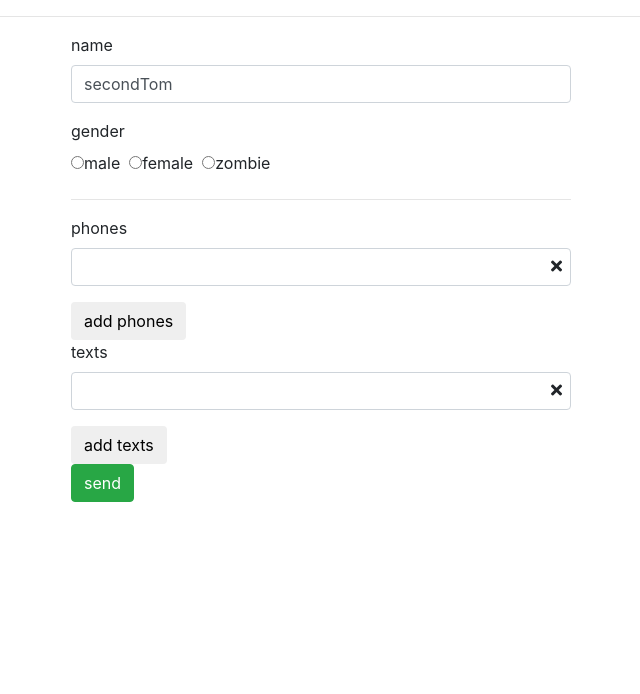
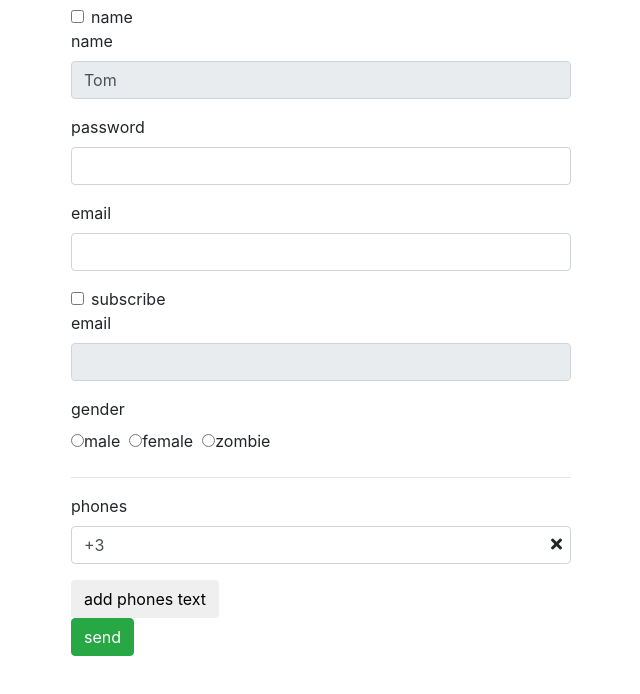
Before and after one commit to voooodoo/reactiveForms, an Angular app: page / in a window 1280 px wide. Shown: the top 694 px of the page, without its empty margins (319-959 px from the left). Built offline with nearby package versions, Linux system fonts and the light colour scheme.

Commit message:
add disabled

```diff
--- a/src/app/app.component.html
+++ b/src/app/app.component.html
@@ -1,3 +1,2 @@
-<!--<app-main-form></app-main-form>-->
-<hr>
-<app-second-form></app-second-form>
+<app-main-form></app-main-form>
+<!--<app-second-form></app-second-form>-->
--- a/src/app/form.json
+++ /dev/null
@@ -1,6 +0,0 @@
-[{
-    "label":"name",
-    "type":"text",
-    "value":"tom",
-    "validators":"required"
-}]
--- a/src/app/forms/forms-item/checkbox/checkbox.component.html
+++ b/src/app/forms/forms-item/checkbox/checkbox.component.html
@@ -7,5 +7,4 @@
         id="{{item.name}}"
     >
     <label class="form-check-label" for="{{item.name}}">{{item.label}}</label>
-    <hr>
 </div>
--- a/src/app/forms/main-form/main-form.component.html
+++ b/src/app/forms/main-form/main-form.component.html
@@ -2,10 +2,10 @@
   <div class="col-xs-8 col-xs-offset-2">
     <form [formGroup]="form" (ngSubmit)="onSubmit()">
 
-    <div *ngFor="let item of formJSON; let i = index">
+    <div *ngFor="let item of formData; let i = index">
 
       <ng-container [ngSwitch]="item.type">
-        <ng-template ngSwitchCase="text">
+        <ng-template ngSwitchCase="text" >
           <app-text-form [item] = "item" [form]="form"></app-text-form>
         </ng-template>
 
@@ -13,7 +13,7 @@
           <app-password-form [item] = "item" [form]=form></app-password-form>
         </ng-template>
 
-        <ng-template ngSwitchCase="checkbox">
+        <ng-template ngSwitchCase="checkbox" >
           <app-checkbox [item] = "item" [form]=form></app-checkbox>
         </ng-template>
 
@@ -22,6 +22,43 @@
         </ng-template>
 
       </ng-container>
+
+      <div *ngIf="item.array">
+        <label>{{item.name}}</label>
+      <div formArrayName="{{item.name}}">
+
+
+        <div class="form-group" *ngFor="let itemArray of form.controls[item.name].controls; let i = index">
+
+          <!--<ng-container [ngSwitch]="item.arrayType">
+            <ng-template ngSwitchCase="text">
+              <app-text-form [item] = "item" [form]="form"></app-text-form>
+            </ng-template>
+
+            <ng-template ngSwitchCase="password">
+              <app-password-form [item] = "item" [form]=form></app-password-form>
+            </ng-template>
+
+            <ng-template ngSwitchCase="checkbox">
+              <app-checkbox [item] = "item" [form]=form></app-checkbox>
+            </ng-template>
+
+            <ng-template ngSwitchCase="radio">
+              <app-radio [item] = "item" [form]=form></app-radio>
+            </ng-template>
+
+          </ng-container>-->
+
+        <input class="form-control" formControlName="{{i}}">
+            <i class="fas fa-times remove-icon" (click)="removeItem(item.name, i)"></i>
+          </div>
+        </div>
+        <button type="button" class="btn btn-default" (click)="addItem(item.name, item.value)">
+          add {{item.name}} {{item.arrayType}}
+        </button>
+      </div>
+
+
     </div>
 
 
--- a/src/app/forms/main-form/main-form.component.ts
+++ b/src/app/forms/main-form/main-form.component.ts
@@ -1,5 +1,5 @@
 import { Component, OnInit } from '@angular/core';
-import { FormGroup, FormBuilder, FormControl, FormControlName } from '@angular/forms';
+import { FormGroup, FormBuilder, FormControl, FormControlName, FormArray } from '@angular/forms';
 
 @Component({
   selector: 'app-main-form',
@@ -9,33 +9,50 @@ import { FormGroup, FormBuilder, FormControl, FormControlName } from '@angular/f
 export class MainFormComponent implements OnInit {
 
 
-  public formJSON: any[] = [
+  public formData: any[] = [
+    {
+      "name":"nameCheckbox",
+      "label":"name",
+      "type":"checkbox",
+      "value":false
+    },
     {
       "name":"userName",
       "label":"name",
       "type":"text",
       "value":"Tom",
-      "required":true
+      "required":true,
+      "disabled": "nameCheckbox"
     },
     {
       "name":"userPassword",
       "label":"password",
       "type":"password",
       "value":"",
-      "required":true
+      "required":true,
     },{
       "name":"userEmail",
       "label":"email",
       "type":"text",
       "value":"",
-      "required":false
+      "required":false,
+      "enable":true
     },{
       "name":"userSubscribe",
       "label":"subscribe",
       "type":"checkbox",
+      "value":false,
+      "validators":"",
+      "enable":true
+    },{
+      "name":"emailSubscribe",
+      "label":"email",
+      "type":"text",
       "value":"",
-      "validators":""
-    },{
+      "required":false,
+      "disabled": "userSubscribe",
+    }
+    ,{
       "name":"userGender",
       "label":"gender",
       "type":"radio",
@@ -45,23 +62,60 @@ export class MainFormComponent implements OnInit {
         {"label":"female","value":"female"},
         {"label":"zombie","value":"zombie"}
       ],
-      "required":"true"
+      "required":"true",
+      "enable":true
+    }, {
+      "arrayType": "text",
+      "name": "phones",
+      "label": "phones",
+      "array" : true,
+      "value":"+3",
+      "enable":false
     }];
 
 
 
 
   form: FormGroup;
-  constructor(private formBuilder:FormBuilder) {
-    this.form = formBuilder.group({
-    })
+  constructor(private formBuilder:FormBuilder) {}
+
+  ngOnInit() {
+
+
+    let fieldsCtrls = {};
+    for (let item of this.formData) {
+      switch(item.array) {
+        case true:
+          fieldsCtrls[item.name] = this.formBuilder.array([
+            this.formBuilder.control(item.value)
+          ]);
+      break;
+
+      default:
+        fieldsCtrls[item.name] = this.formBuilder.control({
+          value: item.value ||'',
+          disabled: item.disabled ? true:false
+        });
+      }
+
+      this.form = this.formBuilder.group( fieldsCtrls );
+   }
+
+   for (let item of this.formData) {
+    if(item['disabled']) {
+      this.form.controls[item.disabled].valueChanges.subscribe(value => {
+      this.form.get(item.name)[value ? 'enable': 'disable']()
+        });
+      }
+    }
   }
 
-  ngOnInit() {
-    for(let i = 0; i<this.formJSON.length;i++) {
-      let controlName = this.formJSON[i];
-      this.form.addControl(controlName.name, new FormControl(controlName.value) );
-    }
+  removeItem(name:string,index:number) {
+    (<FormArray>this.form.controls[name]).removeAt(index);
+  }
+
+  addItem(name:string, value:string ){
+    (<FormArray>this.form.controls[name]).push(new FormControl(value));
   }
 
   onSubmit() {
--- a/src/app/forms/second-form/second-form.component.html
+++ b/src/app/forms/second-form/second-form.component.html
@@ -30,12 +30,8 @@
           add {{item.name}}
           </button>
         </div>
-
-
-
         </div>
             <div class="form-group">
-
         <button
           class="btn btn-success"
           type="submit"
--- a/src/app/forms/second-form/second-form.component.ts
+++ b/src/app/forms/second-form/second-form.component.ts
@@ -36,7 +36,7 @@ export class SecondFormComponent implements OnInit {
         {"value":"+3"}
       ]
     },{
-      "type": "",
+      "arrayType": "text",
       "name": "texts",
       "label": "texts",
       "array" : true,
@@ -47,8 +47,6 @@ export class SecondFormComponent implements OnInit {
     ;
 
   secondForm: FormGroup;
-
-  formArrayControlNames = [];
 
   constructor(private formBuilder:FormBuilder) {}
 
@@ -61,8 +59,6 @@ export class SecondFormComponent implements OnInit {
           fieldsCtrls[item.name] = this.formBuilder.array([
             this.formBuilder.control(item.value)
           ]);
-          this.formArrayControlNames.push(item.name);
-          console.log(1)
       break;
 
       default:
--- a/src/styles.scss
+++ b/src/styles.scss
@@ -4,17 +4,22 @@
     margin: 5px auto;
 }
 
-.delete {
-
-    position: absolute;
-    bottom:12px;
-    right:10px;
-    cursor: pointer;
-}
-
 .delete:hover {
     color:red;
 }
-.phone-group {
+
+.remove-icon {
+    position: absolute;
+    top:10px;
+    right: 10px;
+    width: 10px;
+    height: 10px;
+    cursor: pointer;
+
+    &:hover {
+        color: red;
+    }
+}
+.form-group {
     position: relative;
 }
```
Lines whose indentation alone changed are shown as unchanged.
